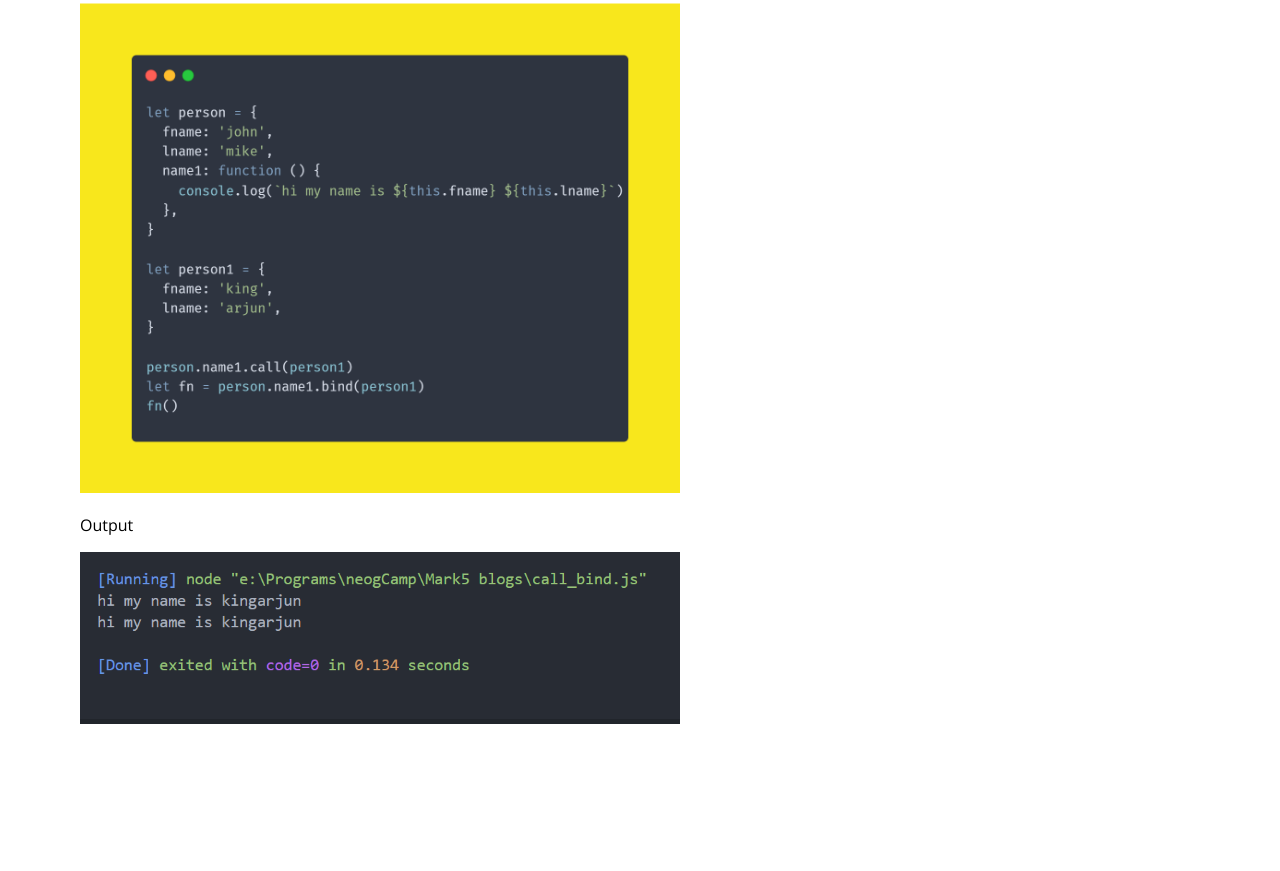
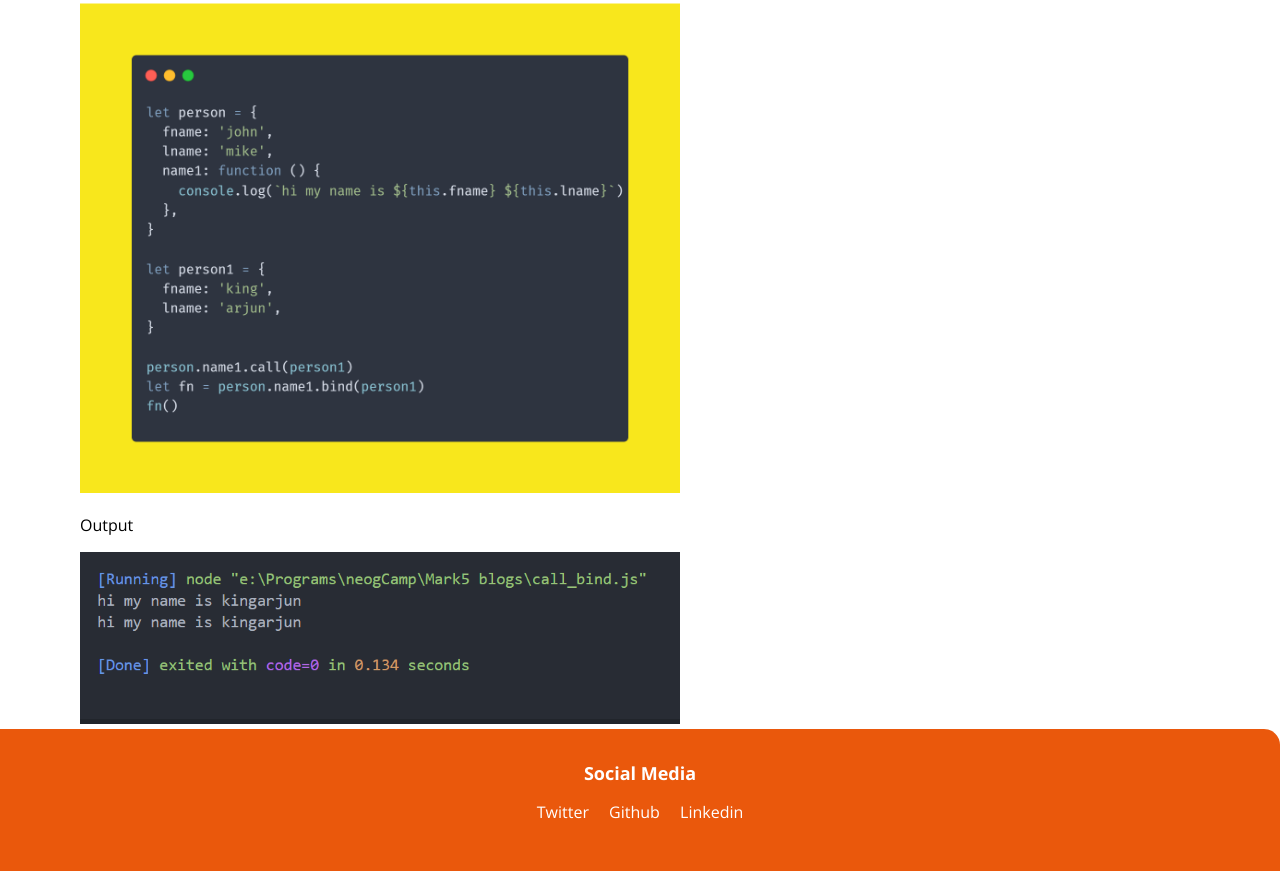
Before and after one commit to Nithin3008/Mark15-blog1, a plain HTML site: page index.html in a window 1280 px wide. Shown: the part 4384-5255 px from the top of the page. Before the commit the page ends 5113 px from the top, so only its background shows below. Drawn offline with nearby package versions, Linux system fonts and the light colour scheme.

Commit message:
Added footer

```diff
--- a/index.html
+++ b/index.html
@@ -101,6 +101,26 @@
       </div>
       </div>
     </div>
+    <footer class="footer container">
+      <div class="footer-header">Social Media</div>
+      <ul class="social-links non-bul">
+        <li class="list-inline">
+          <a class="links" href="https://twitter.com/Nithin_Nikhil12"
+            >Twitter</a
+          >
+        </li>
+        <li class="list-inline">
+          <a class="links" href="https://github.com/Nithin3008">Github</a>
+        </li>
+        <li class="list-inline">
+          <a
+            class="links"
+            href="https://www.linkedin.com/in/nithindevathi-3008/"
+            >Linkedin</a
+          >
+        </li>
+      </ul>
+    </footer>
     <!-- <script src="thisKeyword_blog4.js"></script> -->
   </body>
 </html>
```
